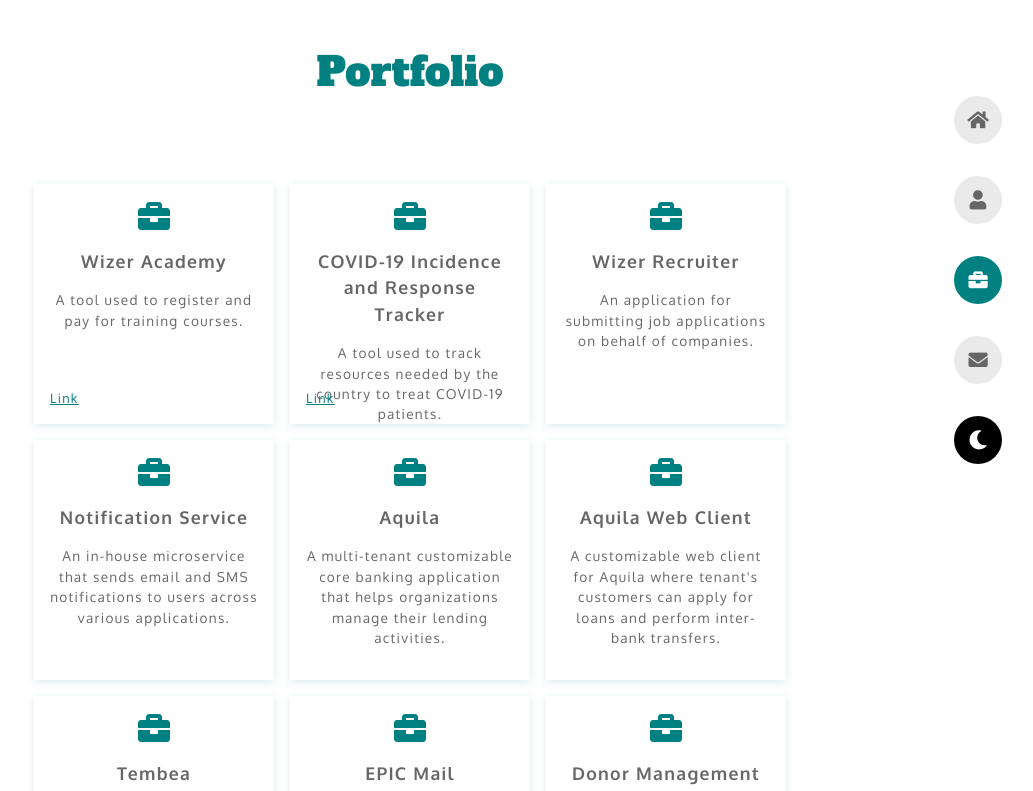
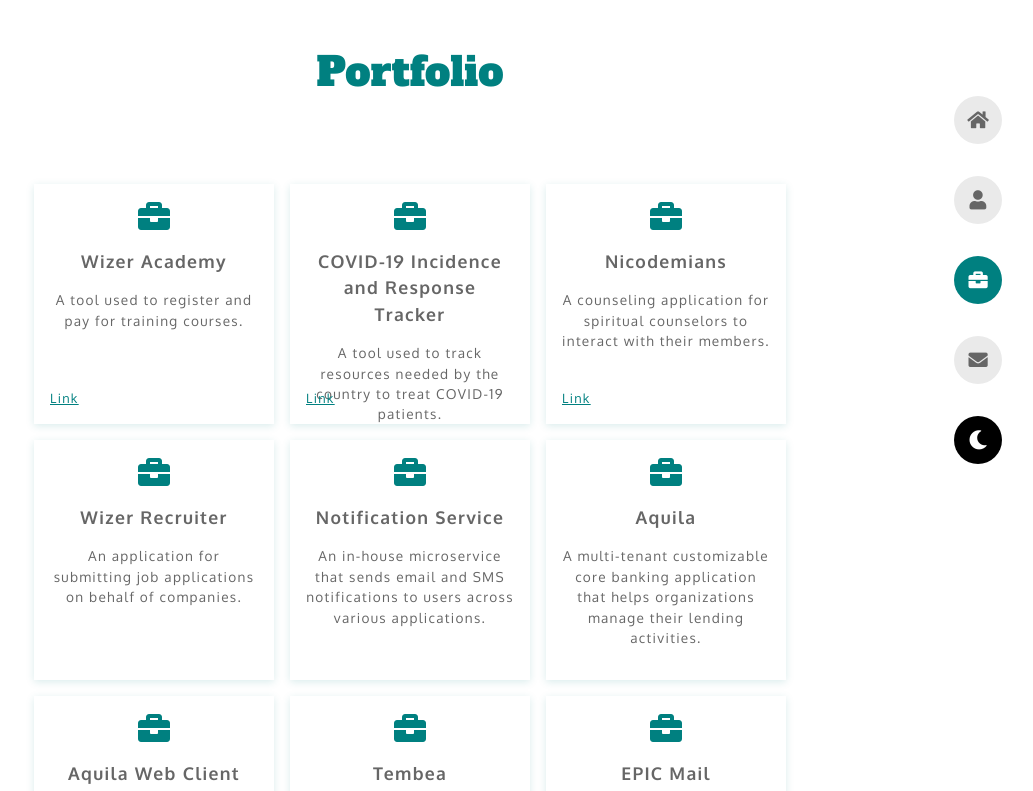
Before and after one commit to mosinmiloluwa01/my-portfolio, an Angular app: page /portfolio in a window 1280 px wide. Shown: the top 791 px of the page, without its empty margins (230-1263 px from the left). Built offline with nearby package versions, Linux system fonts and the light colour scheme.

Commit message:
new commit

```diff
--- a/src/app/pages/portfolio/portfolio.component.html
+++ b/src/app/pages/portfolio/portfolio.component.html
@@ -13,6 +13,12 @@
       <p class="tile-title">COVID-19 Incidence and Response Tracker</p>
       <p class="tile-p">A tool used to track resources needed by the country to treat COVID-19 patients.</p>
       <p (click)="goToSite('https://covid-19response.ng/')" class="link">Link</p>
+    </div>
+    <div class=" tile shadow-sm">
+      <i class="fas fa-briefcase"></i>
+      <p class="tile-title">Nicodemians</p>
+      <p class="tile-p">A counseling application for spiritual counselors to interact with their members.</p>
+      <p (click)="goToSite('https://goofy-wozniak-242e4d.netlify.app/home')" class="link">Link</p>
     </div>
     <div class=" tile shadow-sm">
       <i class="fas fa-briefcase"></i>
```
